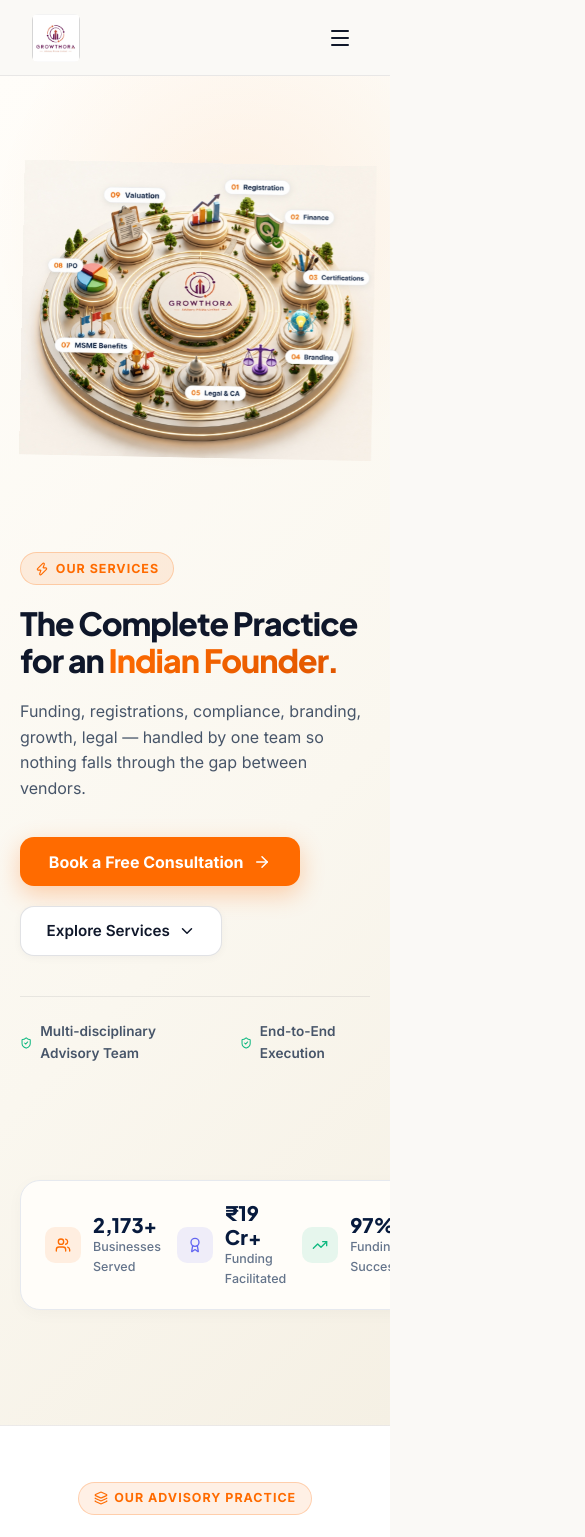
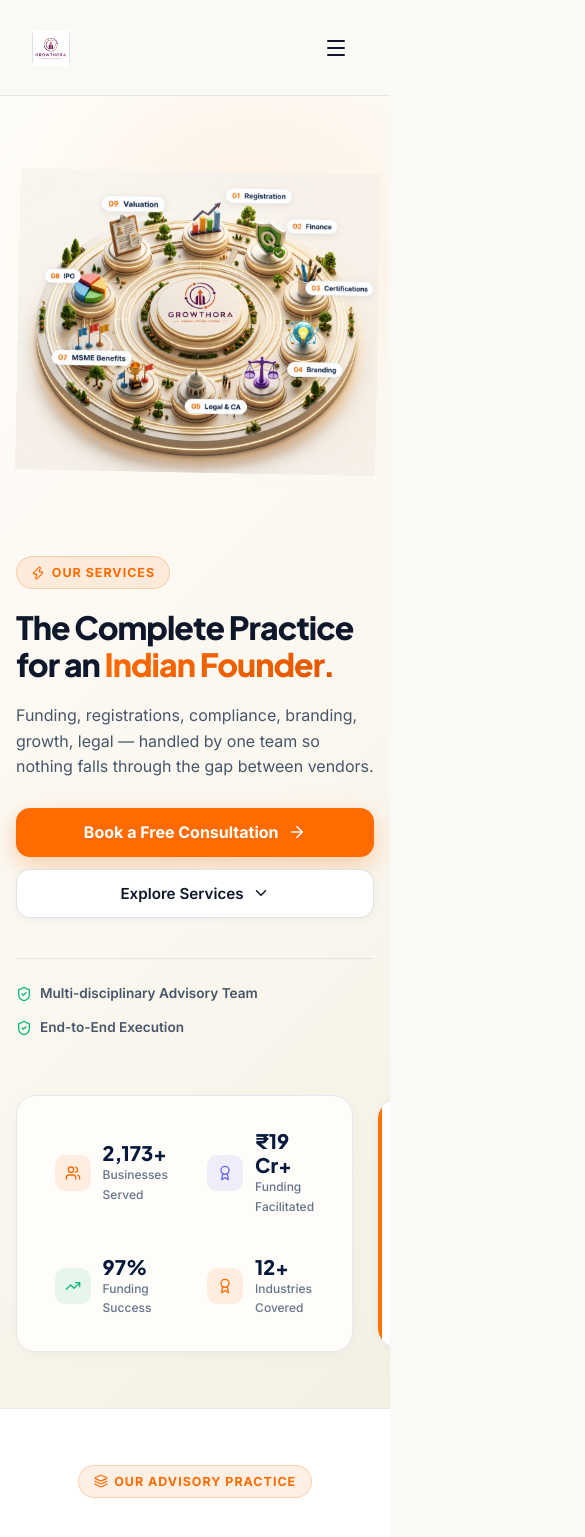
Before and after one commit to Yash-khandelwal121/Growthora, a React (Vite) app: page / in a window 390 px wide. Shown: the top 1537 px of the page, 585 px wide, since content can reach past the window. Built offline with nearby package versions, Linux system fonts and the light colour scheme.

Commit message:
Complete Growthora Advisory Services web application with interactive 3D Ecosystem stage

```diff
--- a/src/styles/index.css
+++ b/src/styles/index.css
@@ -2339,7 +2339,53 @@
   }
 }
 
+/* GLOBAL MOBILE RESPONSIVENESS ENHANCEMENTS */
+
+html, body, .services-page-root {
+  max-width: 100vw;
+  overflow-x: hidden;
+}
+
+@media (max-width: 1024px) {
+  .hero-container {
+    grid-template-columns: 1fr;
+    gap: 2.5rem;
+  }
+
+  .hero-content {
+    max-width: 100%;
+  }
+
+  .hero-title {
+    font-size: clamp(2.2rem, 5vw, 3.25rem);
+  }
+
+  .hero-visual-container {
+    width: 100%;
+    max-width: 580px;
+    margin: 0 auto;
+  }
+
+  .hero-bottom-banner {
+    flex-direction: column;
+    gap: 1.5rem;
+  }
+
+  .hero-metrics-grid {
+    width: 100%;
+    grid-template-columns: repeat(4, 1fr);
+  }
+}
+
 @media (max-width: 768px) {
+  .sticky-header {
+    padding: 0.75rem 0;
+  }
+
+  .header-brand-logo-img {
+    height: 38px;
+  }
+
   .desktop-nav {
     display: none;
   }
@@ -2353,7 +2399,9 @@
     display: flex;
     align-items: center;
     justify-content: center;
-    padding: 0.4rem;
+    padding: 0.5rem;
+    min-width: 44px;
+    min-height: 44px;
     color: var(--text-primary);
   }
 
@@ -2368,38 +2416,67 @@
     background: #FAF8F5;
     padding: 1.5rem;
     border-bottom: 1px solid var(--border-medium);
-    box-shadow: 0 10px 30px rgba(15, 23, 42, 0.1);
-  }
-
-  .mobile-nav-link {
+    box-shadow: 0 10px 30px rgba(15, 23, 42, 0.12);
+    z-index: 100;
+  }
+
+  .hero-section {
+    padding: 2.5rem 1rem 3.5rem;
+  }
+
+  .hero-title {
+    font-size: clamp(2rem, 6vw, 2.5rem);
+  }
+
+  .hero-subtitle {
     font-size: 1rem;
-    font-weight: 600;
-    color: var(--text-primary);
-    padding: 0.5rem 0;
-  }
-
-  .mobile-nav-link.active {
-    color: var(--accent-orange);
-  }
-
-  .mobile-drawer-actions {
-    display: flex;
+    margin-bottom: 1.75rem;
+  }
+
+  .hero-cta-group {
     flex-direction: column;
+    align-items: stretch;
     gap: 0.75rem;
-    margin-top: 0.5rem;
-  }
-
-  .w-full {
+  }
+
+  .btn-hero-primary,
+  .btn-hero-secondary {
     width: 100%;
     justify-content: center;
   }
 
-  .hero-title {
-    font-size: 2.4rem;
-  }
-
-  .hero-subtitle {
-    font-size: 1rem;
+  .hero-dropdown-wrapper {
+    width: 100%;
+  }
+
+  .explore-services-dropdown-menu {
+    width: 100%;
+    max-width: 100%;
+  }
+
+  .dropdown-services-list {
+    grid-template-columns: 1fr 1fr;
+  }
+
+  .hero-metrics-grid {
+    grid-template-columns: repeat(2, 1fr);
+    gap: 0.75rem;
+  }
+
+  .metric-box {
+    padding: 0.85rem;
+  }
+
+  .metric-val {
+    font-size: 1.25rem;
+  }
+
+  .metric-lbl {
+    font-size: 0.75rem;
+  }
+
+  .hero-quote-card {
+    width: 100%;
   }
 
   .card-two-col {
@@ -2422,40 +2499,25 @@
   }
 }
 
-@media (max-width: 430px) {
-  .hero-section {
-    padding: 3rem 1.25rem 3.5rem;
-  }
-
-  .hero-title {
-    font-size: 2rem;
-  }
-
-  .ecosystem-graphic {
-    width: 320px;
-    height: 320px;
-  }
-
-  .ecosystem-core {
-    width: 105px;
-    height: 105px;
-  }
-
-  .core-title {
-    font-size: 0.85rem;
-  }
-
-  .services-master-section,
-  .service-finder-section,
-  .final-cta-section {
-    padding: 3.5rem 1.25rem;
-  }
-
-  .cta-heading {
-    font-size: 2rem;
-  }
-
-  .cta-card-wrapper {
-    padding: 3rem 1.5rem;
-  }
-}
+@media (max-width: 480px) {
+  .dropdown-services-list {
+    grid-template-columns: 1fr;
+  }
+
+  .hero-trust-bar {
+    flex-direction: column;
+    align-items: flex-start;
+    gap: 0.75rem;
+  }
+
+  .consultation-modal-content,
+  .ask-modal-content {
+    width: 95%;
+    padding: 1.25rem;
+    border-radius: 16px;
+  }
+
+  .modal-header h3 {
+    font-size: 1.35rem;
+  }
+}
```
